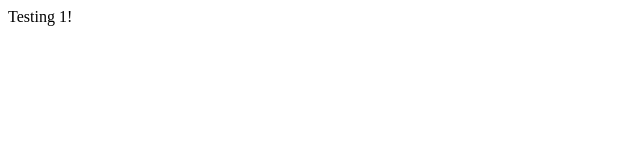
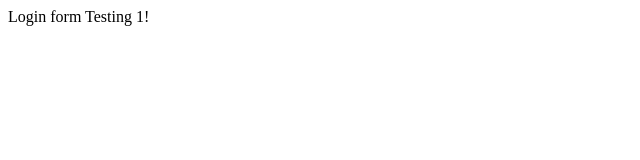
Before and after one commit to Rimaz26/myapp-sample, a plain HTML site: page index.html in a window 1280 px wide. Shown: the whole page, without its empty margins (0-640 px from the left). Drawn offline with Linux system fonts and the light colour scheme.

Commit message:
login form

```diff
--- /dev/null
+++ b/dir2/app2.js
@@ -0,0 +1 @@
+ console.log('Hi')
--- a/index.html
+++ b/index.html
@@ -4,7 +4,7 @@
 
 </head>
 <body>
-
+Login form
 Testing 1!
 </body>
 </html>
```
Also changed, not shown: login.html (added).
